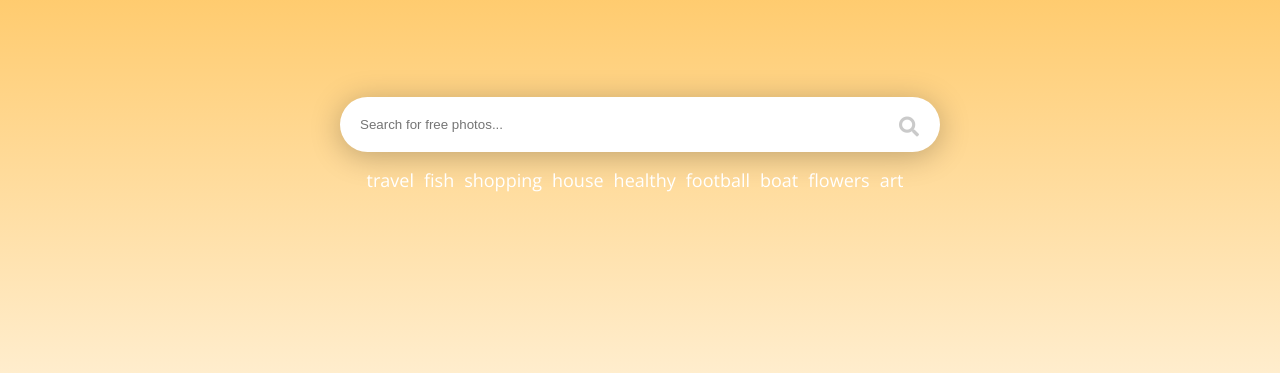
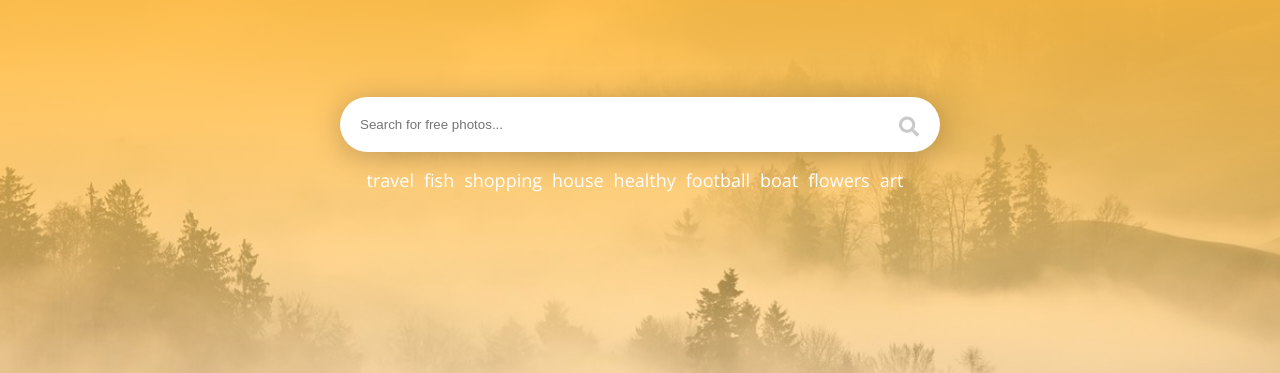
Before and after one commit to infernal228/ampli-adv-fe-10-BEM, a plain HTML site: page index.html in a window 1280 px wide. Shown: the part 228-601 px from the top of the page. Drawn offline with nearby package versions, Linux system fonts and the light colour scheme; the site is published under a folder, as on GitHub Pages, so addresses that start at the root find nothing.

Commit message:
Update style.css

```diff
--- a/SAAS/style.css
+++ b/SAAS/style.css
@@ -39,8 +39,8 @@ body {
   background-size: cover;
   background-repeat: no-repeat;
   background-attachment: fixed;
-  background-image: -webkit-gradient(linear, left top, left bottom, from(#ffb736), to(rgba(255, 255, 255, 0))), url("/pexels2.jpg");
-  background-image: linear-gradient(180deg, #ffb736 0%, rgba(255, 255, 255, 0) 100%), url("/pexels2.jpg");
+  background-image: -webkit-gradient(linear, left top, left bottom, from(#ffb736), to(rgba(255, 255, 255, 0))), url("../pexels2.jpg");
+  background-image: linear-gradient(180deg, #ffb736 0%, rgba(255, 255, 255, 0) 100%), url("../pexels2.jpg");
   width: 100%;
   height: 100%;
 }
```
